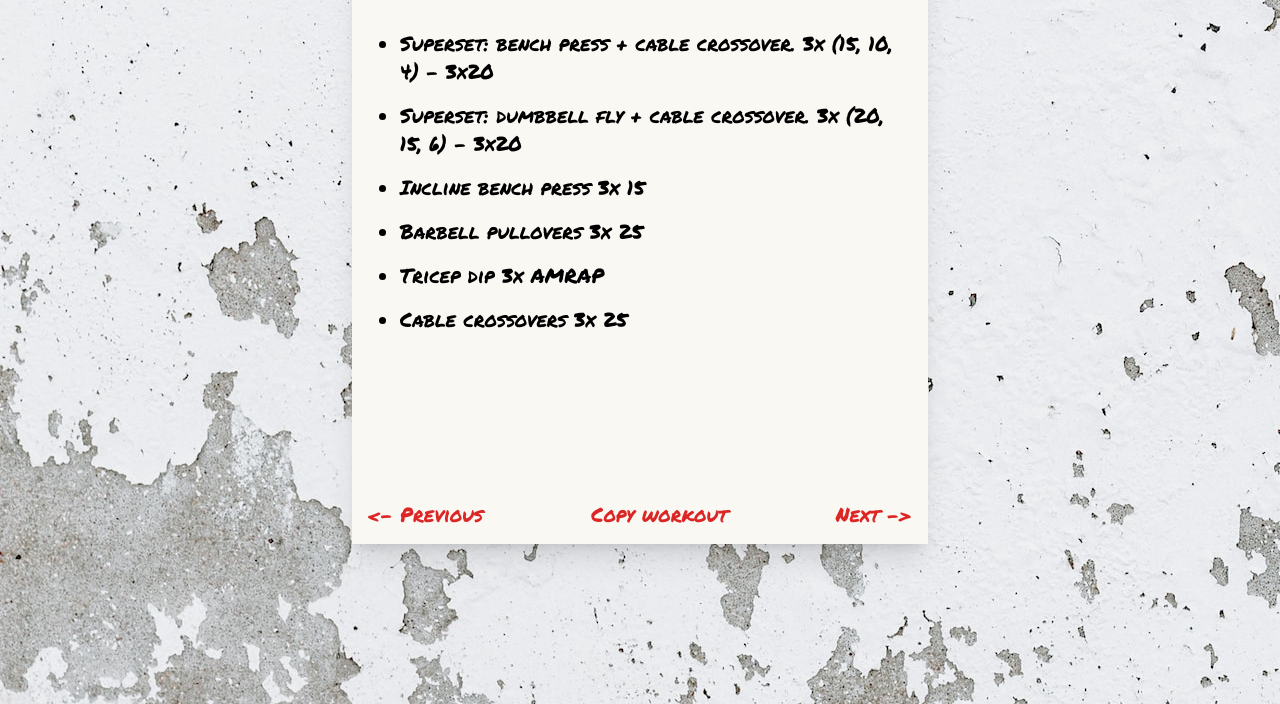
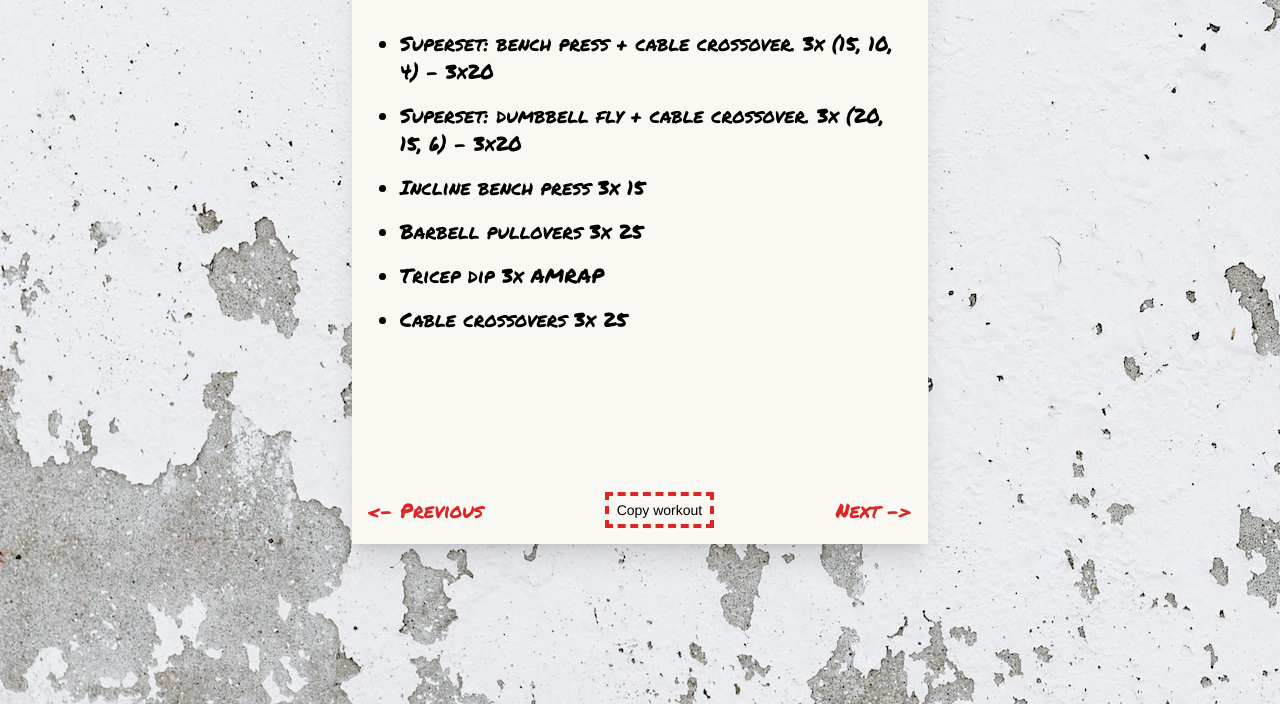
Before and after one commit to luco17/golden-era, an Astro site: page / in a window 1280 px wide. Shown: the part 522-1226 px from the top of the page. Built offline with nearby package versions, Linux system fonts and the light colour scheme; Astro itself is replaced by a stand-in of ours.

Commit message:
styling to bottom buttons & toast.

```diff
--- a/src/components/CopiedToast.astro
+++ b/src/components/CopiedToast.astro
@@ -5,9 +5,9 @@
          x-transition:leave="transition ease-in duration-300"
          x-transition:leave-start="opacity-100 transform scale-100 translate-y-0"
          x-transition:leave-end="opacity-0 transform scale-90 translate-y-1/2"
-         class="fixed bottom-5 right-5  border-red-600 border-4 text-white rounded-md shadow-lg"
+         class="fixed bottom-5 right-5 w-48  border-red-600 border-4 text-white rounded-md shadow-lg"
     >
-    <div class="w-full font-title border-4 border-yellow-200 h-full px-4 py-2 bg-[#ECE1CB] text-[#262829]">
+    <div class="w-full text-sm font-title border-4 border-yellow-200 h-full px-4 py-2 bg-[#ECE1CB] text-[#262829]">
         Workout copied
     </div>
     </div>
--- a/src/components/Workout.astro
+++ b/src/components/Workout.astro
@@ -53,18 +53,21 @@ import tornTop from "../assets/tornPaper.svg";
     </ul>
     <!-- Bottom buttons -->
     <div
-      class="flex justify-between text-red-600 text-xl absolute bottom-0 w-full self-end px-2 md:px-4 py-4 font-hand"
+      class="flex justify-between text-red-600 text-xl absolute bottom-0 w-full px-2 md:px-4 py-4 font-hand"
     >
       <button
         @click="$store.workoutStore.activeWorkout = ($store.workoutStore.activeWorkout - 1 + $store.workoutStore.workouts.length) % $store.workoutStore.workouts.length"
         >&lt;- Previous</button
       >
-      <button @click="navigator.clipboard.writeText($store.workoutStore.workouts[$store.workoutStore.activeWorkout].exercises);showToast = true;setTimeout(() => showToast = false, 2000)">Copy workout</button>
+      <button @click="navigator.clipboard.writeText($store.workoutStore.workouts[$store.workoutStore.activeWorkout].exercises);showToast = true;setTimeout(() => showToast = false, 2000)"
+        class="font-sans text-black text-sm px-2 py-1 border-red-600 border-dashed border-4 font-medium hover:font-bold hover:border-red-700 focus:bg-yellow-200"
+        >Copy workout</button>
       <button
         @click="$store.workoutStore.activeWorkout = ($store.workoutStore.activeWorkout + 1) % $store.workoutStore.workouts.length"
         >Next -&gt;</button
       >
     </div>
+
     <!-- End bottom buttons -->
   </div>
   <!-- end workout -->
--- a/tailwind.config.cjs
+++ b/tailwind.config.cjs
@@ -5,6 +5,7 @@ module.exports = {
     fontFamily: {
       title: ["Ultra"],
       hand: ["Permanent Marker"],
+      sans: ["Helvetica Neue"],
     },
     extend: {},
   },
```
